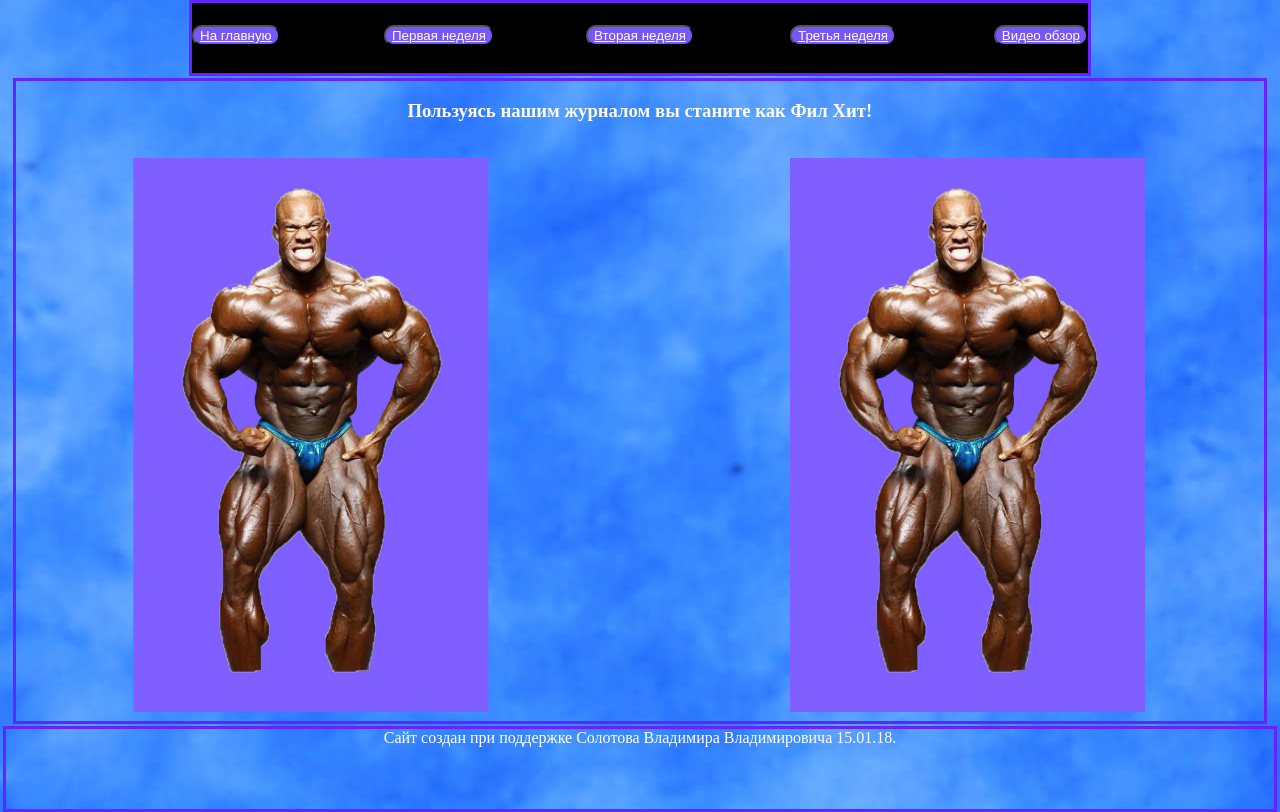
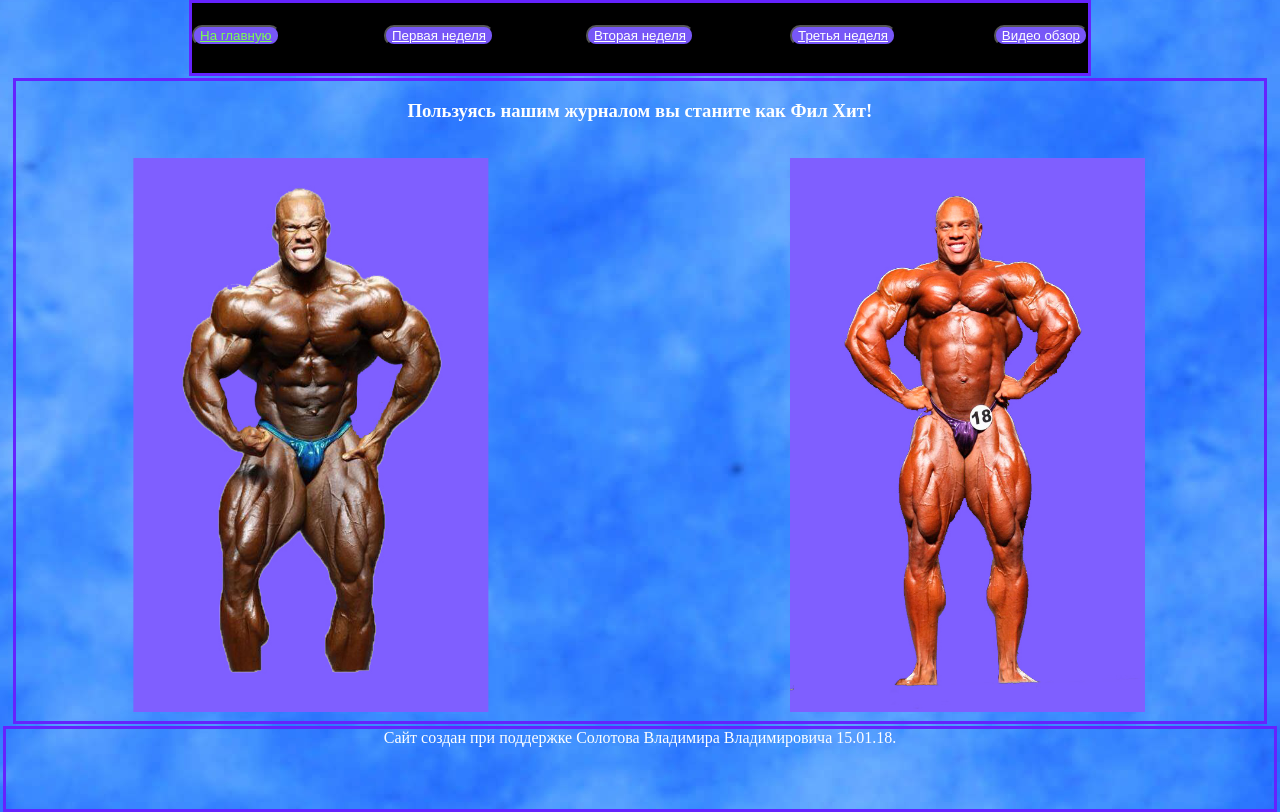
Before and after one commit to vitalyaotletaesh/vitalyaotletaesh.github.io, a plain HTML site: page index.html in a window 1280 px wide. Drawn offline with Linux system fonts and the light colour scheme.

Commit message:
Initial commit

```diff
--- a/button1.css
+++ b/button1.css
@@ -1,5 +1,5 @@
  body {
-	background:url("img/фон 1.jpg") no-repeat fixed 100%;
+	background:url("img/фон 1.jpg") repeat fixed 100%;
 	padding:0;
 	margin:0;
 }
@@ -86,13 +86,11 @@
 	margin-top:22px;
 	background-color:#7757F7;
 	border-radius:10px;
-	color:white;
 }
 .button2 {
     background-color:#7757F7;
 	margin-top:22px;
 	border-radius:10px;
-	color:white;
 }
 
 .button3 {
@@ -101,7 +99,6 @@
 	margin-top:22px;
 	background-color:#7757F7;
 	border-radius:10px;
-	color:white;
 }
 
 .button1:hover {
@@ -154,7 +151,7 @@
 }
 
 .button1 a {
-	color:white;
+	color:#7BFE50;
 }
 
 .button2 a {
@@ -171,7 +168,6 @@
 	margin-top:22px;
 	background-color:#7757F7;
 	border-radius:10px;
-	color:white;
 }
 .button-menu a {
 	color:white;
@@ -183,7 +179,6 @@
 	margin-top:22px;
 	background-color:#7757F7;
 	border-radius:10px;
-	color:white;
 }
 
 .button-video a {
--- a/button2.css
+++ b/button2.css
@@ -85,13 +85,11 @@ body {
 	margin-top:22px;
 	background-color:#7757F7;
 	border-radius:10px;
-	color:white;
 }
 .button2 {
     background-color:#7757F7;
 	margin-top:22px;
 	border-radius:10px;
-	color:white;
 }
 
 .button3 {
@@ -100,7 +98,6 @@ body {
 	margin-top:22px;
 	background-color:#7757F7;
 	border-radius:10px;
-	color:white;
 }
 
 .button1:hover {
@@ -154,7 +151,6 @@ body {
 	margin-top:22px;
 	background-color:#7757F7;
 	border-radius:10px;
-	color:white;
 }
 .button-menu a {
 	color:white;
@@ -165,7 +161,7 @@ body {
 }
 
 .button2 a {
-	color:white;
+	color:#7BFE50;
 }
 
 .button3 a {
@@ -182,7 +178,6 @@ body {
 	margin-top:22px;
 	background-color:#7757F7;
 	border-radius:10px;
-	color:white;
 }
 
 .button-video a {
--- a/button3.css
+++ b/button3.css
@@ -85,13 +85,11 @@ body {
 	margin-top:22px;
 	background-color:#7757F7;
 	border-radius:10px;
-	color:white;
 }
 .button2 {
     background-color:#7757F7;
 	margin-top:22px;
 	border-radius:10px;
-	color:white;
 }
 
 .button3 {
@@ -100,7 +98,6 @@ body {
 	margin-top:22px;
 	background-color:#7757F7;
 	border-radius:10px;
-	color:white;
 }
 
 .button1:hover {
@@ -154,7 +151,6 @@ body {
 	margin-top:22px;
 	background-color:#7757F7;
 	border-radius:10px;
-	color:white;
 }
 .button-menu a {
 	color:white;
@@ -169,7 +165,7 @@ body {
 }
 
 .button3 a {
-	color:white;
+	color:#7BFE50;
 }
 
 .упражнение {
@@ -182,7 +178,6 @@ body {
 	margin-top:22px;
 	background-color:#7757F7;
 	border-radius:10px;
-	color:white;
 }
 
 .button-video a {
--- a/index.html
+++ b/index.html
@@ -25,7 +25,7 @@
 		  </div>
 
           <div class="foto2">
-		    <img src="img/Фил Хит1.jpg"/ class="fil2">
+		    <img src="img/Фил Хит2.jpg"/ class="fil2">
 
 		  </div>
 
--- a/style.css
+++ b/style.css
@@ -1,5 +1,5 @@
 body {
-	background:url("img/фон 1.jpg") no-repeat fixed 100%;
+	background:url("img/фон 1.jpg") repeat fixed 100%;
 	padding:0;
 	margin:0;
 }
@@ -43,13 +43,11 @@ body {
 	margin-top:22px;
 	background-color:#7757F7;
 	border-radius:10px;
-	color:white;
 }
 .button2 {
     background-color:#7757F7;
 	margin-top:22px;
 	border-radius:10px;
-	color:white;
 }
 
 .button3 {
@@ -58,7 +56,6 @@ body {
 	margin-top:22px;
 	background-color:#7757F7;
 	border-radius:10px;
-	color:white;
 }
 
 .button1:hover {
@@ -94,10 +91,9 @@ body {
 	margin-top:22px;
 	background-color:#7757F7;
 	border-radius:10px;
-	color:white;
 }
 .button-menu a {
-	color:white;
+	color:#7BFE50;
 }
 
 .foto{
@@ -129,7 +125,6 @@ body {
 	margin-top:22px;
 	background-color:#7757F7;
 	border-radius:10px;
-	color:white;
 }
 
 .button-video a {
--- a/video.css
+++ b/video.css
@@ -39,13 +39,11 @@ body {
 	margin-top:22px;
 	background-color:#7757F7;
 	border-radius:10px;
-	color:white;
 }
 .button2 {
     background-color:#7757F7;
 	margin-top:22px;
 	border-radius:10px;
-	color:white;
 }
 
 .button3 {
@@ -54,7 +52,6 @@ body {
 	margin-top:22px;
 	background-color:#7757F7;
 	border-radius:10px;
-	color:white;
 }
 
 .button1:hover {
@@ -90,7 +87,6 @@ body {
 	margin-top:22px;
 	background-color:#7757F7;
 	border-radius:10px;
-	color:white;
 }
 .button-menu a {
 	color:white;
@@ -102,11 +98,10 @@ body {
 	margin-top:22px;
 	background-color:#7757F7;
 	border-radius:10px;
-	color:white;
 }
 
 .button-video a {
-	color:white;
+	color:#7BFE50;
 }
 
 .table {
```
